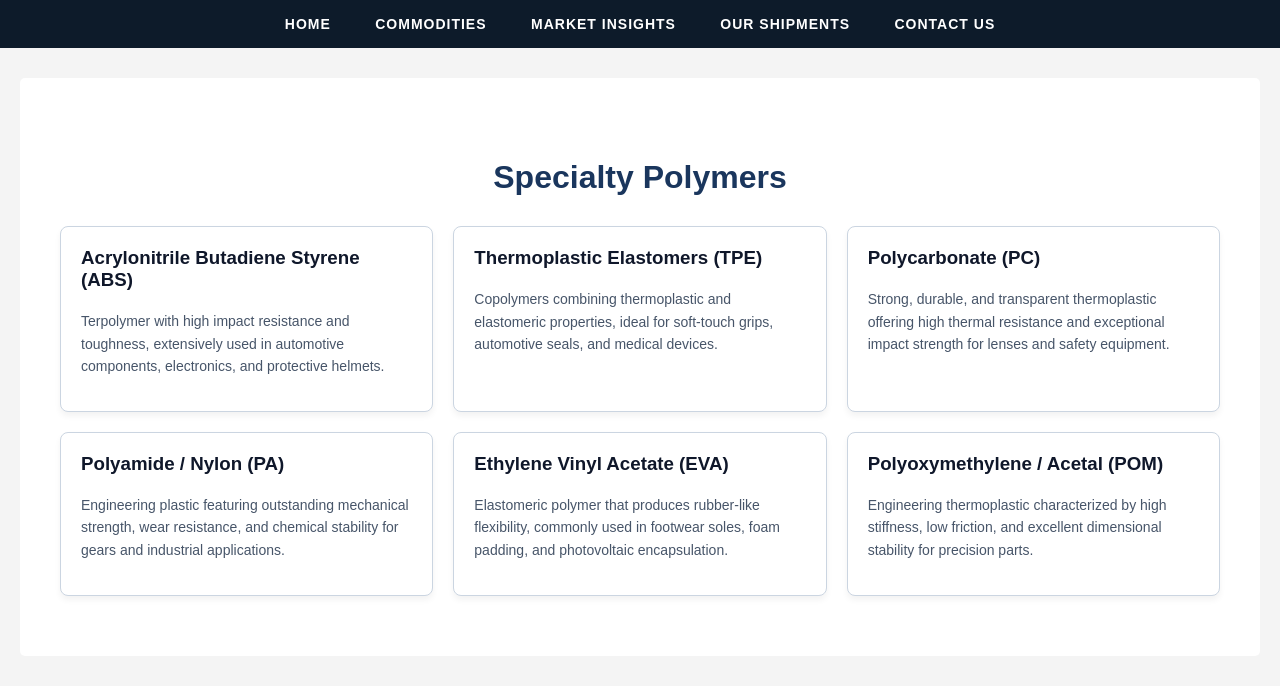
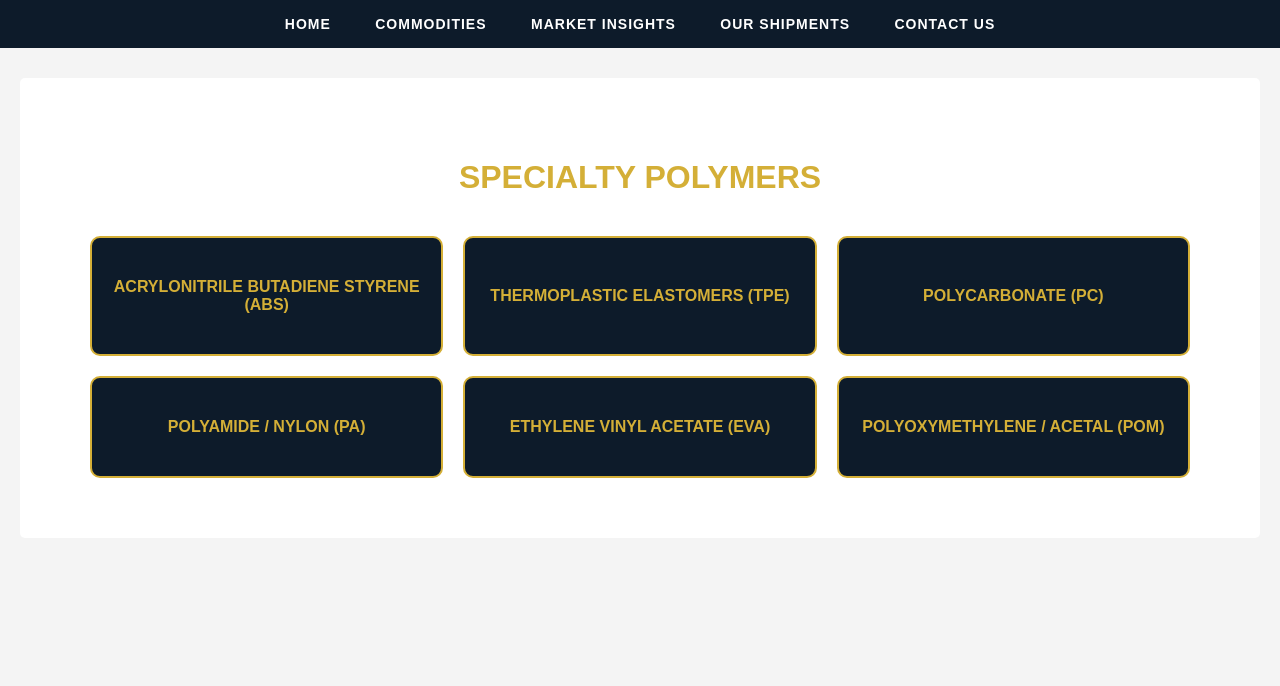
Before and after one commit to satco-petrochemical/satco-petrochemical.github.io, a Jekyll site: the page built from specialty-polymers.html, in a window 1280 px wide. Shown: the part 350-1036 px from the top of the page. Built offline with Jekyll 4.4.1, drawn with Linux system fonts in a browser that asks for light colours; after the commit the page ends 918 px from its top, so only the background shows below that.

Commit message:
Update specialty-polymers.html

```diff
--- a/specialty-polymers.html
+++ b/specialty-polymers.html
@@ -3,44 +3,20 @@ layout: default
 title: Specialty Polymers | SATCO Petrochemical
 ---
 
-<div style="padding: 40px 20px; max-width: 1200px; margin: 0 auto; direction: ltr; text-align: left;">
-    <h1 style="color: #1a365d; margin-bottom: 30px; text-align: center; font-family: Arial, sans-serif;">Specialty Polymers</h1>
+<div style="display: grid; grid-template-columns: repeat(auto-fit, minmax(280px, 1fr)); gap: 20px; padding: 40px; max-width: 1100px; margin: 0 auto;">
 
-    <div style="display: grid; grid-template-columns: repeat(3, 1fr); gap: 20px;">
-        <!-- Product 1 -->
-        <div style="border: 1px solid #cbd5e1; border-radius: 8px; padding: 20px; background: #ffffff; box-shadow: 0 4px 6px rgba(0,0,0,0.05);">
-            <h3 style="color: #0f172a; margin-top: 0;">Acrylonitrile Butadiene Styrene (ABS)</h3>
-            <p style="color: #475569; font-size: 14px; line-height: 1.6;">Terpolymer with high impact resistance and toughness, extensively used in automotive components, electronics, and protective helmets.</p>
-        </div>
+  <h1 style="grid-column: 1 / -1; color: #d4af37; text-align: center; text-transform: uppercase; margin-bottom: 20px;">Specialty Polymers</h1>
 
-        <!-- Product 2 -->
-        <div style="border: 1px solid #cbd5e1; border-radius: 8px; padding: 20px; background: #ffffff; box-shadow: 0 4px 6px rgba(0,0,0,0.05);">
-            <h3 style="color: #0f172a; margin-top: 0;">Thermoplastic Elastomers (TPE)</h3>
-            <p style="color: #475569; font-size: 14px; line-height: 1.6;">Copolymers combining thermoplastic and elastomeric properties, ideal for soft-touch grips, automotive seals, and medical devices.</p>
-        </div>
+  <a href="/products/acrylonitrile-butadiene-styrene/" style="background: #0d1b2a; border: 2px solid #d4af37; padding: 40px 20px; text-align: center; color: #d4af37; text-decoration: none; border-radius: 10px; font-weight: bold; display: flex; align-items: center; justify-content: center;">ACRYLONITRILE BUTADIENE STYRENE (ABS)</a>
 
-        <!-- Product 3 -->
-        <div style="border: 1px solid #cbd5e1; border-radius: 8px; padding: 20px; background: #ffffff; box-shadow: 0 4px 6px rgba(0,0,0,0.05);">
-            <h3 style="color: #0f172a; margin-top: 0;">Polycarbonate (PC)</h3>
-            <p style="color: #475569; font-size: 14px; line-height: 1.6;">Strong, durable, and transparent thermoplastic offering high thermal resistance and exceptional impact strength for lenses and safety equipment.</p>
-        </div>
+  <a href="/products/thermoplastic-elastomers/" style="background: #0d1b2a; border: 2px solid #d4af37; padding: 40px 20px; text-align: center; color: #d4af37; text-decoration: none; border-radius: 10px; font-weight: bold; display: flex; align-items: center; justify-content: center;">THERMOPLASTIC ELASTOMERS (TPE)</a>
 
-        <!-- Product 4 -->
-        <div style="border: 1px solid #cbd5e1; border-radius: 8px; padding: 20px; background: #ffffff; box-shadow: 0 4px 6px rgba(0,0,0,0.05);">
-            <h3 style="color: #0f172a; margin-top: 0;">Polyamide / Nylon (PA)</h3>
-            <p style="color: #475569; font-size: 14px; line-height: 1.6;">Engineering plastic featuring outstanding mechanical strength, wear resistance, and chemical stability for gears and industrial applications.</p>
-        </div>
+  <a href="/products/polycarbonate/" style="background: #0d1b2a; border: 2px solid #d4af37; padding: 40px 20px; text-align: center; color: #d4af37; text-decoration: none; border-radius: 10px; font-weight: bold; display: flex; align-items: center; justify-content: center;">POLYCARBONATE (PC)</a>
 
-        <!-- Product 5 -->
-        <div style="border: 1px solid #cbd5e1; border-radius: 8px; padding: 20px; background: #ffffff; box-shadow: 0 4px 6px rgba(0,0,0,0.05);">
-            <h3 style="color: #0f172a; margin-top: 0;">Ethylene Vinyl Acetate (EVA)</h3>
-            <p style="color: #475569; font-size: 14px; line-height: 1.6;">Elastomeric polymer that produces rubber-like flexibility, commonly used in footwear soles, foam padding, and photovoltaic encapsulation.</p>
-        </div>
+  <a href="/products/polyamide-nylon/" style="background: #0d1b2a; border: 2px solid #d4af37; padding: 40px 20px; text-align: center; color: #d4af37; text-decoration: none; border-radius: 10px; font-weight: bold; display: flex; align-items: center; justify-content: center;">POLYAMIDE / NYLON (PA)</a>
 
-        <!-- Product 6 -->
-        <div style="border: 1px solid #cbd5e1; border-radius: 8px; padding: 20px; background: #ffffff; box-shadow: 0 4px 6px rgba(0,0,0,0.05);">
-            <h3 style="color: #0f172a; margin-top: 0;">Polyoxymethylene / Acetal (POM)</h3>
-            <p style="color: #475569; font-size: 14px; line-height: 1.6;">Engineering thermoplastic characterized by high stiffness, low friction, and excellent dimensional stability for precision parts.</p>
-        </div>
-    </div>
+  <a href="/products/ethylene-vinyl-acetate/" style="background: #0d1b2a; border: 2px solid #d4af37; padding: 40px 20px; text-align: center; color: #d4af37; text-decoration: none; border-radius: 10px; font-weight: bold; display: flex; align-items: center; justify-content: center;">ETHYLENE VINYL ACETATE (EVA)</a>
+
+  <a href="/products/polyoxymethylene-acetal/" style="background: #0d1b2a; border: 2px solid #d4af37; padding: 40px 20px; text-align: center; color: #d4af37; text-decoration: none; border-radius: 10px; font-weight: bold; display: flex; align-items: center; justify-content: center;">POLYOXYMETHYLENE / ACETAL (POM)</a>
+
 </div>
```
